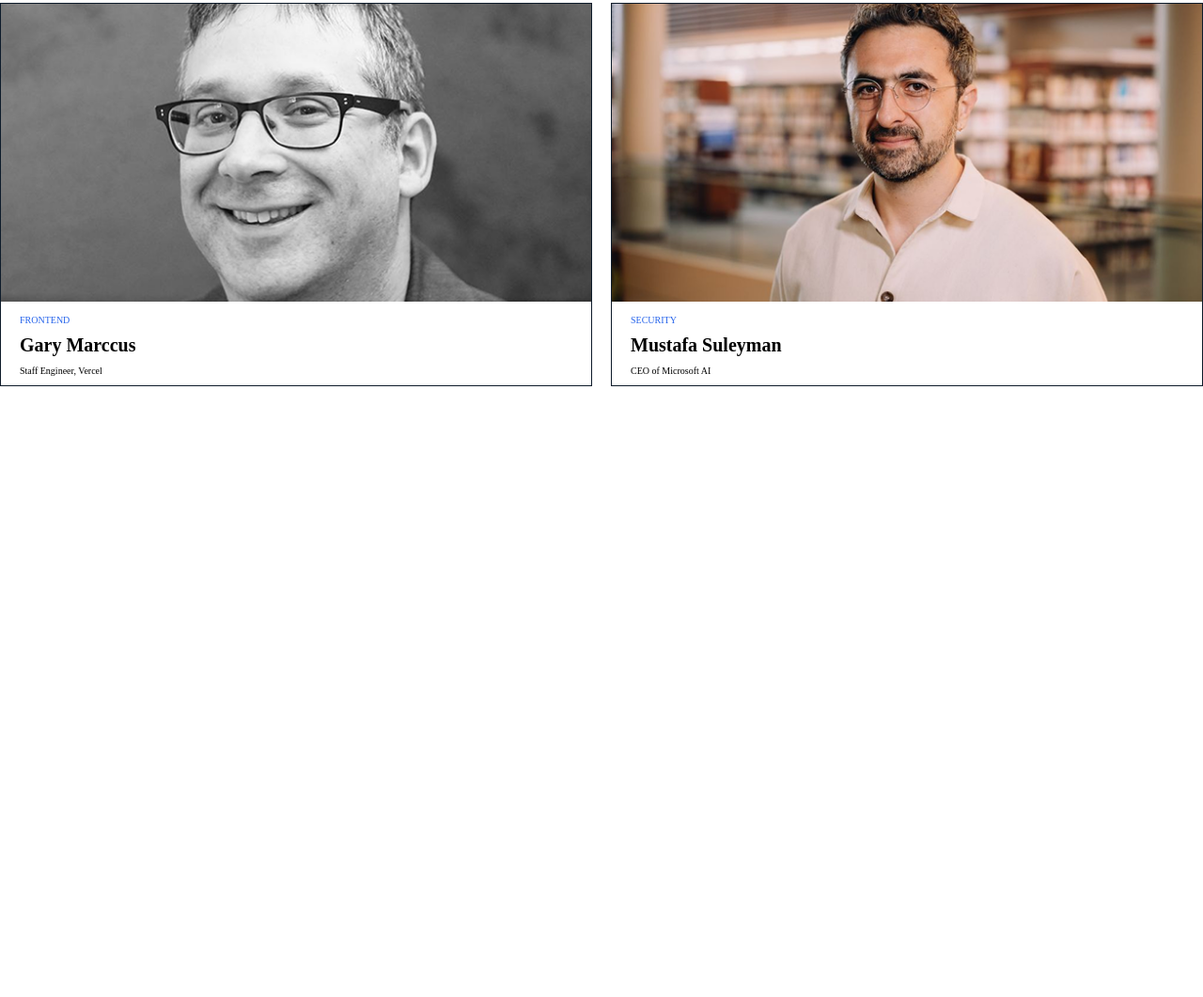
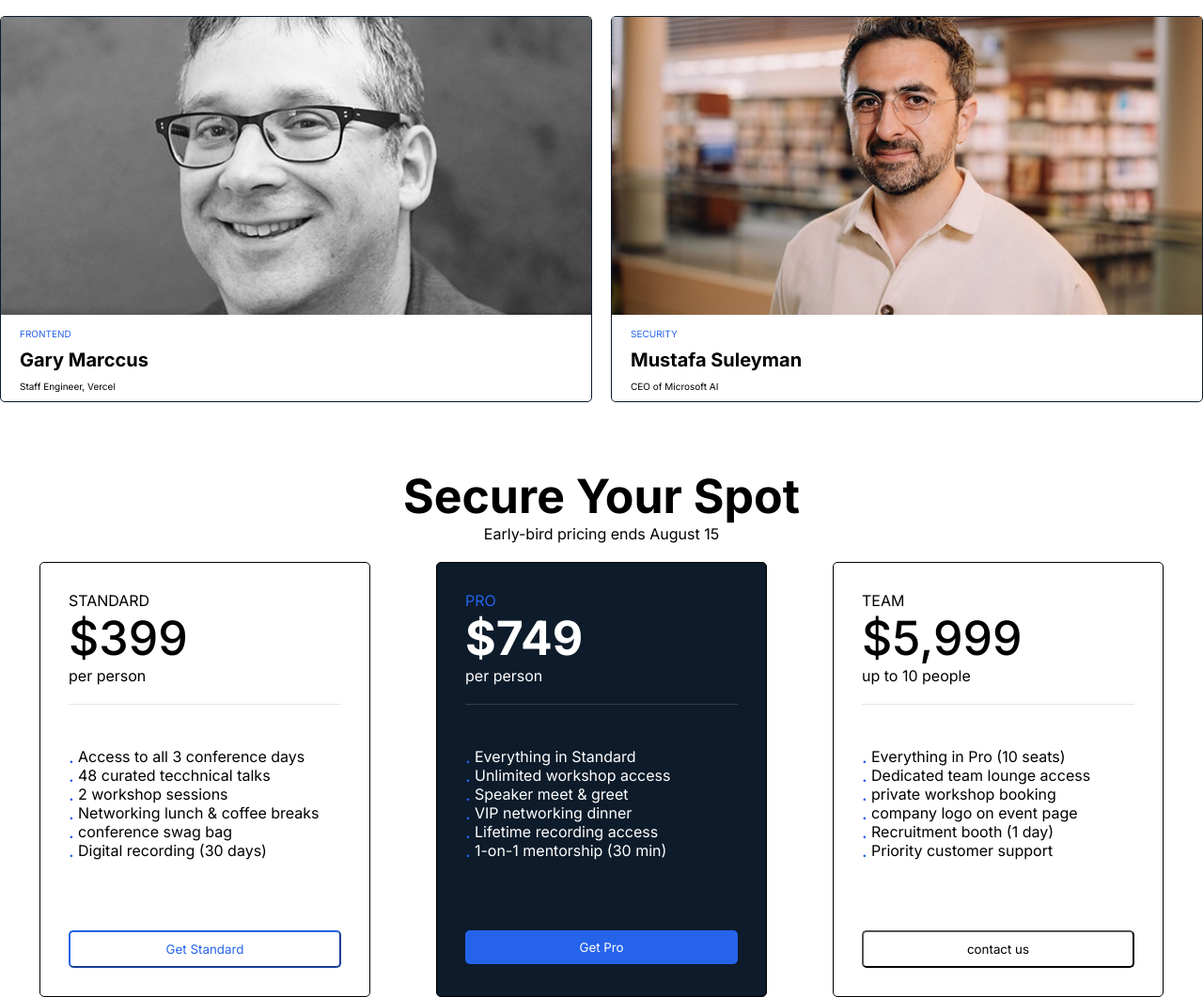
Before and after one commit to shishirhasantutul/Assignment_01, a plain HTML site: page index.html in a window 1280 px wide. Shown: the part 1314-2375 px from the top of the page at 94% size. Before the commit the page ends 1725 px from the top, so only its background shows below. Drawn offline with Linux system fonts and the light colour scheme.

Commit message:
add cards

```diff
--- a/index.html
+++ b/index.html
@@ -6,6 +6,10 @@
     <meta name="viewport" content="width=device-width, initial-scale=1.0">
     <title>DevConf 2026</title>
     <link rel="stylesheet" href="style.css">
+    <link rel="preconnect" href="https://fonts.googleapis.com">
+<link rel="preconnect" href="https://fonts.gstatic.com" crossorigin>
+<link href="https://fonts.googleapis.com/css2?family=Inter:ital,opsz,wght@0,14..32,100..900;1,14..32,100..900&display=swap" rel="stylesheet">
+
 </head>
 
 <body>
@@ -63,9 +67,60 @@
                 <p class="role">CEO of Microsoft AI</p>
             </div>
         </div>
-
     </section>
-
+    <section class="subscription-card">
+        <div class="subscription-card-head">
+            <h4><strong>Secure Your Spot</strong></h4>
+            <p class="card-head">Early-bird pricing ends August 15</p>
+        </div>
+        <div class="all-cards">
+            <div class="normal-card">
+                <P>STANDARD</P>
+                <h5>$399</h5>
+                <p class="people">per person</p>
+                <div class="divider"></div>
+                <ul>
+                    <li>Access to all 3 conference days</li>
+                    <li>48 curated tecchnical talks</li>
+                    <li>2 workshop sessions</li>
+                    <li>Networking lunch & coffee breaks</li>
+                    <li>conference swag bag</li>
+                    <li>Digital recording (30 days)</li>
+                </ul>
+                <button class="get-standard">Get Standard</button>
+            </div>
+            <div class="highlighted-card">
+                <P class="card-class">PRO</P>
+                <h5><strong>$749</strong></h5>
+                <p class="people">per person</p>
+                <div class="divider"></div>
+                <ul>
+                    <li>Everything in Standard</li>
+                    <li>Unlimited workshop access</li>
+                    <li>Speaker meet & greet</li>
+                    <li>VIP networking dinner</li>
+                    <li>Lifetime recording access</li>
+                    <li>1-on-1 mentorship (30 min)</li>
+                </ul>
+                <button class="get-pro">Get Pro</button>
+                </div>
+                <div class="normal-card">
+                   <P>TEAM</P>
+                <h5>$5,999</h5>
+                <p class="people">up to 10 people</p>
+                <div class="divider"></div>
+                <ul>
+                    <li>Everything in Pro (10 seats)</li>
+                    <li>Dedicated team lounge access</li>
+                    <li>private workshop booking</li>
+                    <li>company logo on event page</li>
+                    <li>Recruitment booth (1 day)</li>
+                    <li>Priority customer support</li>
+                </ul>
+                <button class="contact-us">contact us</button>
+                </div>
+        </div>
+    </section>
 </body>
 
 </html>
--- a/style.css
+++ b/style.css
@@ -1,6 +1,7 @@
 * {
     margin: 0;
     padding: 0;
+    font-family: "Inter", sans-serif;
 }
 
 header {
@@ -87,6 +88,7 @@ h2 {
 
 .speaker {
     border: 1px solid #0D1B2A;
+    border-radius: 5px;
 
 }
 .speaker p,.speaker h3{
@@ -102,3 +104,97 @@ h2 {
 }.role{
     margin-bottom: 10px;
 }
+.all-cards{
+    display: flex;
+    justify-content: center;
+    align-items: stretch;
+    gap: 70px;
+
+}
+h4{
+    font-size: 50px;
+    text-align: center;
+    margin-top: 70px;
+}
+.card-head{
+    text-align: center;
+    margin-bottom: 20px;
+}
+.normal-card{
+    display: flex;
+    flex-direction: column;
+    width: 290px;
+    min-height: 400px;
+    padding: 30px;
+    border: 1px solid black;
+    border-radius: 5px;
+}
+.highlighted-card{
+    background: #0D1B2A;
+    color: white;
+    display: flex;
+    flex-direction: column;
+   width: 290px;
+   min-height: 400px;
+    padding: 30px;
+    border: 1px solid black;
+    border-radius: 5px;
+}
+.card-class{
+    color: #2563EB;
+}
+button{
+    width: 100%;
+    padding: 10px;
+    border-radius: 5px;
+    background: white;
+    margin-top: 50px;
+}
+.get-standard{
+    background: white;
+    border-color: #2563EB;
+    color: #2563EB;
+}
+.get-pro{
+    background: #2563EB;
+    color: white;
+    border: none;
+}
+.contact-us{
+background: white;
+border-color: black;
+}
+ul{
+    list-style: none;
+    padding: o;
+    margin: 25px 0;
+}
+ul li::before{
+    content: ".";
+    position: absolute;
+    left: 0;
+    top: 0;
+    color: #2563EB;
+    font-size: 20px;
+}
+ul li{
+    position: relative;
+    padding-left: 10px;
+    line-height: 20px;
+}
+.normal-card h5, .highlighted-card h5{
+    font-size: 50px;
+    font-weight: 500;
+}
+.divider{
+    width: 100%;
+    height: 1px;
+    margin: 20px 0;
+    background: #e5e7eb;
+}
+.highlighted-card .divider{
+    background: rgba(255, 255, 255, .15);
+}
+.navigation li::before{
+    content: none;
+}
```
